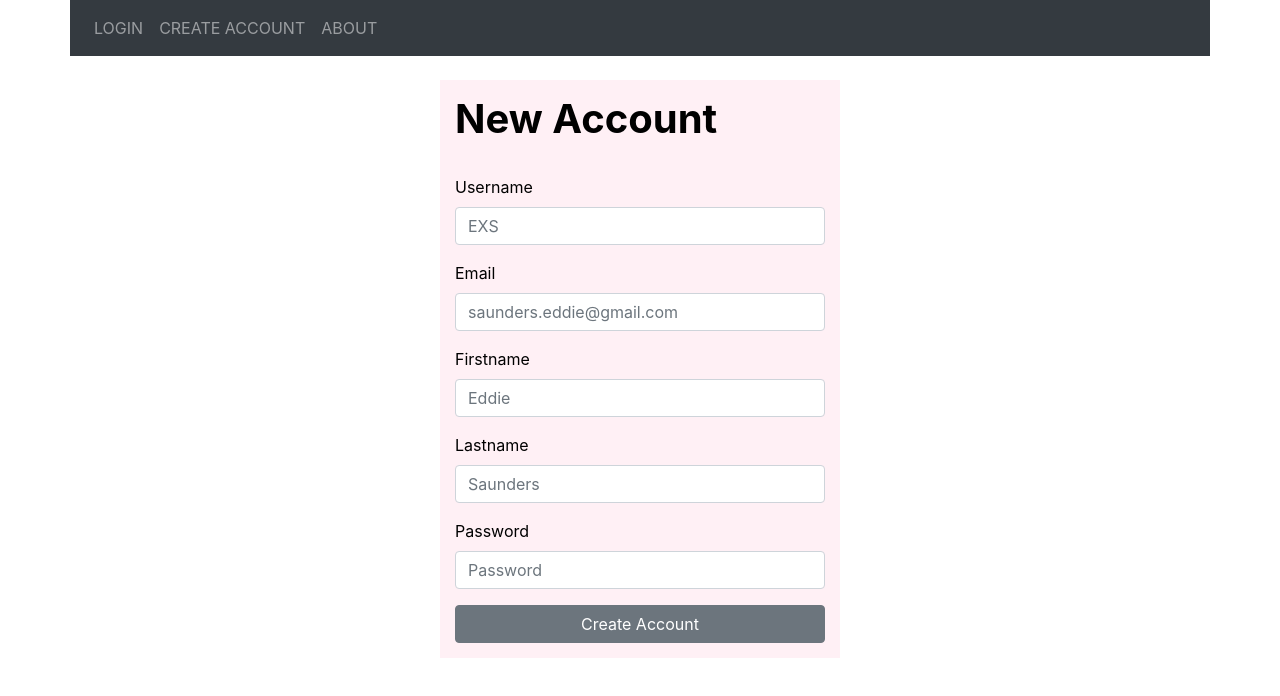
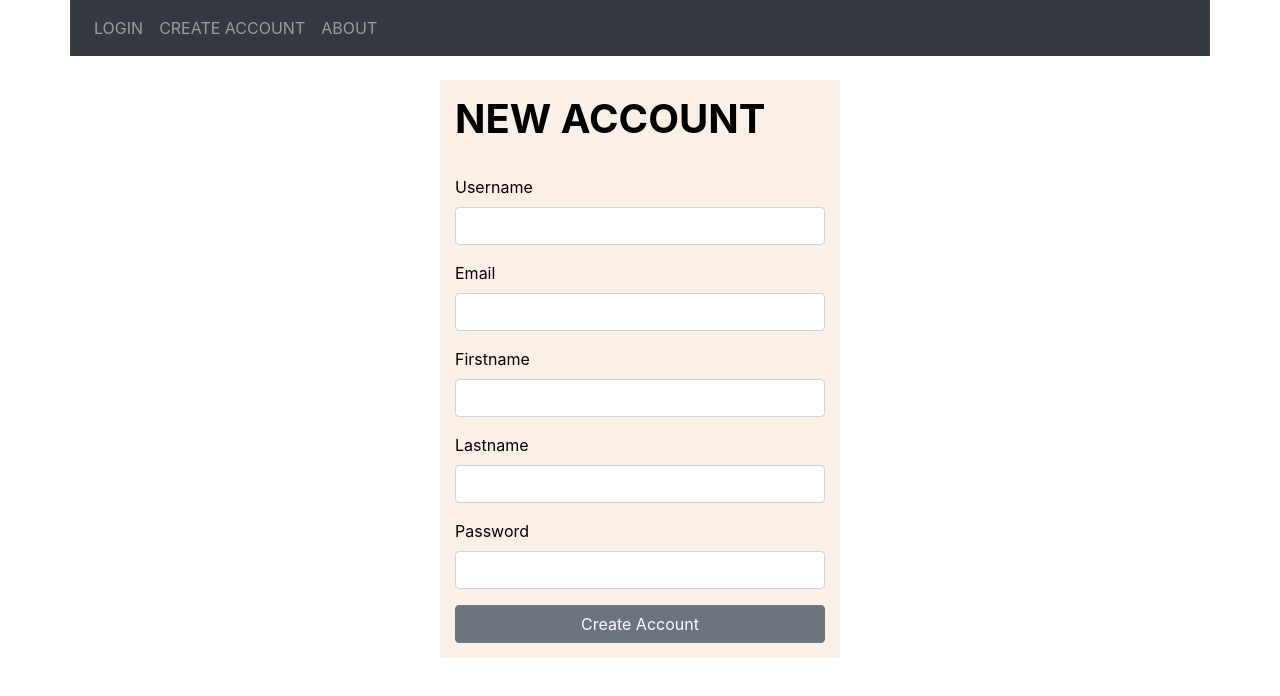
Before and after one commit to SaundersEddie/myTeamTaskPlanner, a React (Create React App) app in the folder client/: page /createaccount in a window 1280 px wide. Shown: the top 696 px of the page. Built offline with nearby package versions, Linux system fonts and the light colour scheme.

Commit message:
Form entry data stored

```diff
--- a/client/src/components/User/Login-component.js
+++ b/client/src/components/User/Login-component.js
@@ -1,13 +1,25 @@
-import React, { Component } from 'react';
+import React, { Component, useRef } from 'react';
 import { Button, Form, FormGroup, KLabel, Input, Label } from 'reactstrap';
-import './newUser.css';
-
-
-
+import './userComponent.css';
 
 export default class LoginAccount extends Component {
-    testClick() {
-        alert("click!!!");
+    constructor(props) {
+        super(props)
+        this.state = {
+            userName: '',
+            password: ''
+        };
+    }
+
+    handleChange = (event) => {
+        this.setState({
+            [event.target.name]: event.target.value
+        });
+    }
+
+    handleSubmit = (event) => {
+        event.preventDefault();
+        console.log(this.state.userName, this.state.password);
     }
 
     render() {
@@ -16,13 +28,19 @@ export default class LoginAccount extends Component {
                 <h1><span className="font-weight-bold text-center">LOGIN</span></h1><br />
                 <FormGroup>
                     <Label>Username</Label>
-                    <Input type="text" placeholder="EXS" />
+                    <Input type="text"
+                        name="userName"
+                        value={this.state.userName}
+                        onChange={this.handleChange} />
                 </FormGroup>
                 <FormGroup>
                     <Label>Password</Label>
-                    <Input type="password" placeholder="Password" />
+                    <Input type="password"
+                        name="password"
+                        value={this.state.password}
+                        onChange={this.handleChange} />
                 </FormGroup>
-                <Button className="btn-lag btn-dak btn-block" onClick={this.testClick}>Login</Button>
+                <Button className="btn-lag btn-dak btn-block" onClick={this.handleSubmit}>Login</Button>
             </form>
         )
     }
--- a/client/src/components/User/NewUser-component.js
+++ b/client/src/components/User/NewUser-component.js
@@ -1,57 +1,77 @@
 import React, { Component } from 'react';
 // import { Link } from 'react-router-dom';
-import { Button, Form, FormGroup, KLabel, Input, Label } from 'reactstrap';
-import './newUser.css';
+import { Button, Form, FormGroup, Input, Label } from 'reactstrap';
+import './userComponent.css';
 
 
+console.log("Inside New User Component");
+
 export default class CreateAccount extends Component {
-    createAccount() {
-        alert("Create Account Selected");
+
+    constructor(props) {
+        super(props)
+        this.state = {
+            userName: '',
+            email: '',
+            firstName: '',
+            lastName: '',
+            password: ''
+        };
+    }
+    handleChange = (event) => {
+        this.setState({
+            [event.target.name]: event.target.value
+        });
+    }
+
+    handleSubmit = (event) => {
+        event.preventDefault();
+        console.log(this.state.userName, this.state.email, this.state.firstName, this.state.lastName, this.state.password);
     }
 
     render() {
         return (
             <div>
-                <form className="newUserForm">
-                    <h1><span className="font-weight-bold text-center">New Account</span></h1><br />
+                <form className="newUserForm" onSubmit={this.handleSubmit}>
+                    <h1><span className="font-weight-bold text-center">NEW ACCOUNT</span></h1><br />
                     <FormGroup>
                         <Label>Username</Label>
-                        <Input type="text" placeholder="EXS" />
+                        <Input type="text"
+                            name="userName"
+                            value={this.state.userName}
+                            onChange={this.handleChange} />
                     </FormGroup>
                     <FormGroup>
                         <Label>Email</Label>
-                        <Input type="text" placeholder="saunders.eddie@gmail.com" />
+                        <Input type="text"
+                            name="email"
+                            value={this.state.email}
+                            onChange={this.handleChange} />
                     </FormGroup>
                     <FormGroup>
                         <Label>Firstname</Label>
-                        <Input type="text" placeholder="Eddie" />
+                        <Input type="text"
+                            name="firstName"
+                            value={this.state.firstName}
+                            onChange={this.handleChange} />
                     </FormGroup>
                     <FormGroup>
                         <Label>Lastname</Label>
-                        <Input type="text" placeholder="Saunders" />
+                        <Input type="text"
+                            name="lastName"
+                            value={this.state.lastName}
+                            onChange={this.handleChange} />
                     </FormGroup>
                     <FormGroup>
                         <Label>Password</Label>
-                        <Input type="password" placeholder="Password" />
+                        <Input type="password"
+                            name="password"
+                            value={this.state.password}
+                            onChange={this.handleChange} />
                     </FormGroup>
-                    <Button className="btn-lag btn-dak btn-block" onClick={this.createAccount}>Create Account</Button>
+                    <Button className="btn-lag btn-dak btn-block" onClick={this.handleSubmit}>Create Account</Button>
                 </form>
-
             </div>
-
-
-
-
-
-
-            // <div className="card mx-auto container" style={{ width: 35 + "rem" }}>
-            //     <div className="card-header">Create New Account</div>
-            //     <div className="card-body">
-            //         <h5 className="card-title">Create Account</h5>
-            //         <p className="card-text">Please Fill In The Form to Create an Account</p>
-            //         <a href="https://github.com/" className="btn btn-info">Help</a>
-            //     </div>
-            // </div>
         )
     }
 }
--- a/client/src/components/User/newUser.css
+++ b/client/src/components/User/userComponent.css
@@ -1,7 +1,6 @@
 /* New USer Form CSS */
-
 .newUserForm {
-    background-color: lavenderblush;
+    background-color: linen;
     color: black;
     width: 100%;
     max-width: 400px;
@@ -11,8 +10,8 @@
 }
 
 .loginUserForm {
-    background-color: lightsteelblue ;
-    color:mediumblue;
+    background-color: linen ;
+    color:black;
     width: 100%;
     max-width: 400px;
     padding: 15px;
```
